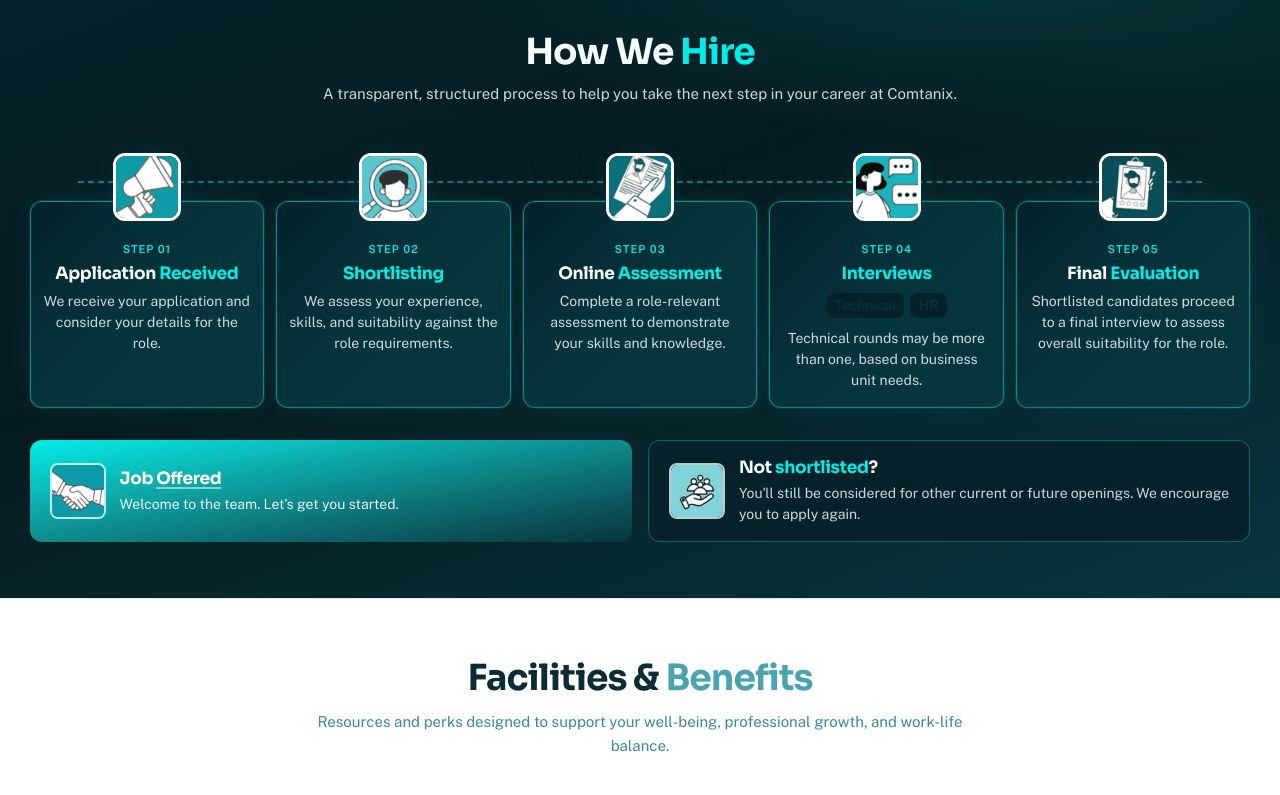
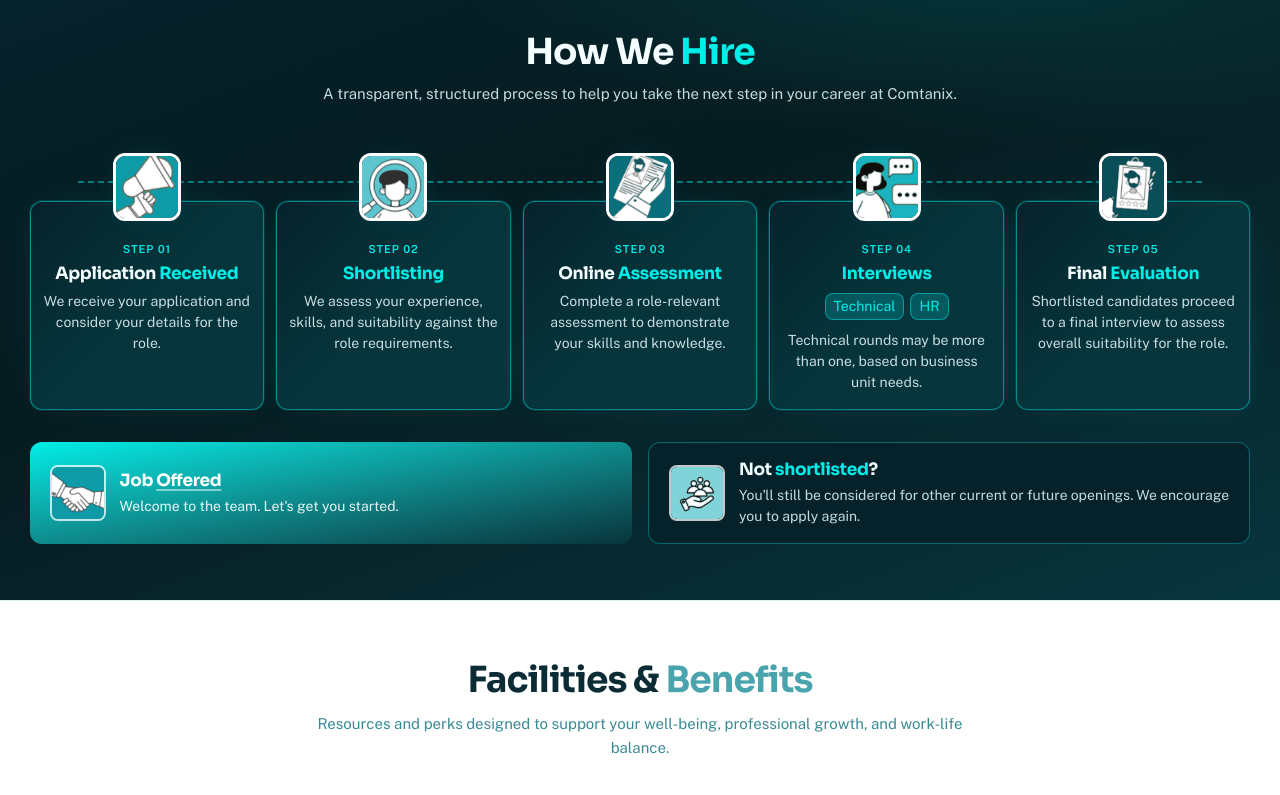
Before and after one commit to adnanhayat531/comtanixcareers, a Next.js app: page /careers in a window 1280 px wide. Shown: the part 1866-2661 px from the top of the page. Built offline with nearby package versions, Linux system fonts and the light colour scheme; no server answers.

Commit message:
Update HowWeHire component styles for improved visual consistency. Change tag styling to enhance readability and align with brand aesthetics.

```diff
--- a/src/components/careers/HowWeHire.tsx
+++ b/src/components/careers/HowWeHire.tsx
@@ -86,7 +86,7 @@ export function HowWeHire() {
                       {step.tags.map((tag) => (
                         <span
                           key={tag}
-                          className="rounded-md bg-[var(--hire-l)] px-2 py-0.5 type-meta font-medium text-[var(--hire-d)]"
+                          className="rounded-md border border-brand/45 bg-brand/20 px-2 py-0.5 type-meta font-semibold text-brand-bright"
                         >
                           {tag}
                         </span>
```
